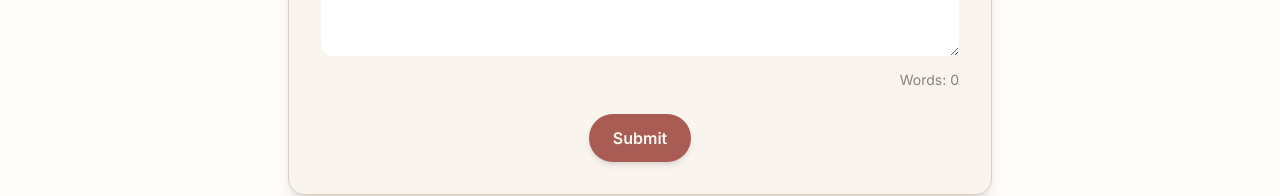
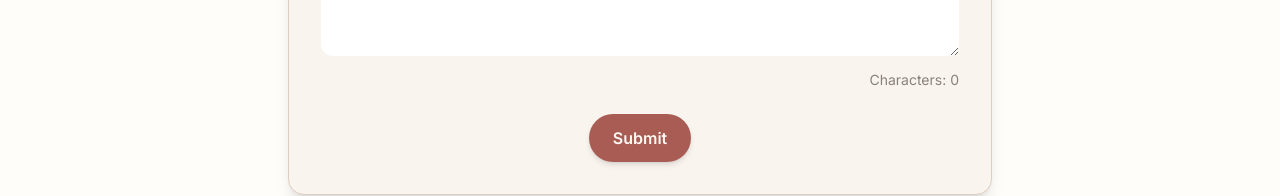
Before and after one commit to ElizaZhou96/aim4dk, a React (Vite) app: page / in a window 1280 px wide. Shown: the part 5436-5632 px from the top of the page. Built offline with nearby package versions, Linux system fonts and the light colour scheme.

Commit message:
Update App.tsx

```diff
--- a/src/App.tsx
+++ b/src/App.tsx
@@ -1,5 +1,5 @@
 import React, { useEffect, useMemo, useState } from 'react';
-import { Link } from 'react-router-dom';
+// import { Link } from 'react-router-dom';
 import {
   Home,
   Smile,
@@ -12,7 +12,7 @@ import {
   Paperclip,
   Sun,
   Moon,
-  PiggyBank,
+  // PiggyBank,
 } from 'lucide-react';
 
 type Theme = 'light' | 'dark';
@@ -617,7 +617,7 @@ function App() {
                   className={`w-full rounded-xl p-3 focus:outline-none focus:ring-2 focus:ring-[#B06A60] transition-colors duration-300 ${styles.inputBg}`}
                 />
                 <p className={`text-right text-sm mt-2 ${isDark ? 'text-[#B9AEA4]' : 'text-[#8A817B]'}`}>
-                  Words: {message.length}
+                  Characters: {message.length}
                 </p>
               </div>
 
@@ -651,18 +651,54 @@ function App() {
   );
 }
 
+// function NavItem({
+//   icon,
+//   text,
+//   onClick,
+//   theme,
+//   to,
+// }: {
+//   icon: React.ReactNode;
+//   text: string;
+//   onClick?: () => void;
+//   theme: Theme;
+//   to?: string;
+// }) {
+//   const className = `flex items-center space-x-1 transition-colors duration-200 ${
+//     theme === 'dark'
+//       ? 'text-[#E7DED2] hover:text-[#D2A092]'
+//       : 'text-[#4B4441] hover:text-[#A85C53]'
+//   }`;
+
+//   // Link
+//   if (to) {
+//     return (
+//       <Link to={to} className={className}>
+//         {icon}
+//         <span>{text}</span>
+//       </Link>
+//     );
+//   }
+
+//   // Button
+//   return (
+//     <button onClick={onClick} className={className}>
+//       {icon}
+//       <span>{text}</span>
+//     </button>
+//   );
+// }
+
 function NavItem({
   icon,
   text,
   onClick,
   theme,
-  to,
 }: {
   icon: React.ReactNode;
   text: string;
   onClick?: () => void;
   theme: Theme;
-  to?: string;
 }) {
   const className = `flex items-center space-x-1 transition-colors duration-200 ${
     theme === 'dark'
@@ -670,17 +706,6 @@ function NavItem({
       : 'text-[#4B4441] hover:text-[#A85C53]'
   }`;
 
-  // Link
-  if (to) {
-    return (
-      <Link to={to} className={className}>
-        {icon}
-        <span>{text}</span>
-      </Link>
-    );
-  }
-
-  // Button
   return (
     <button onClick={onClick} className={className}>
       {icon}
```
